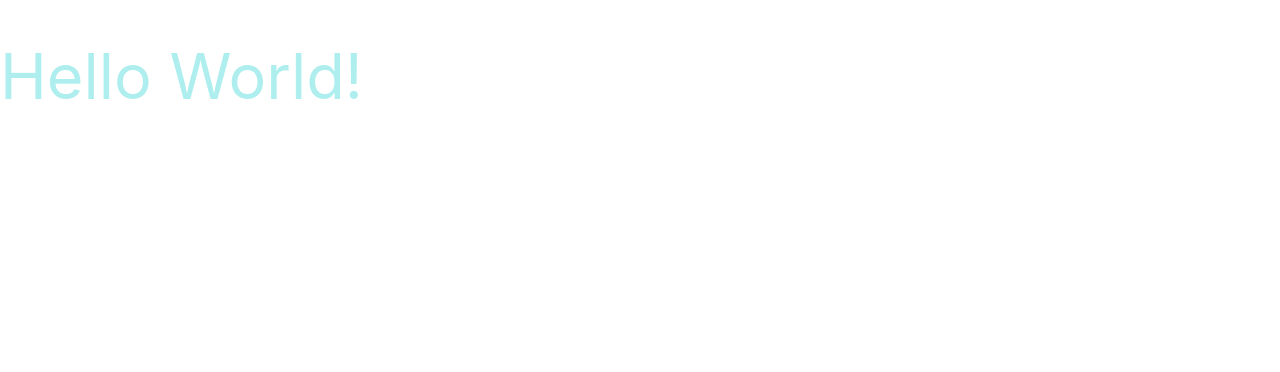
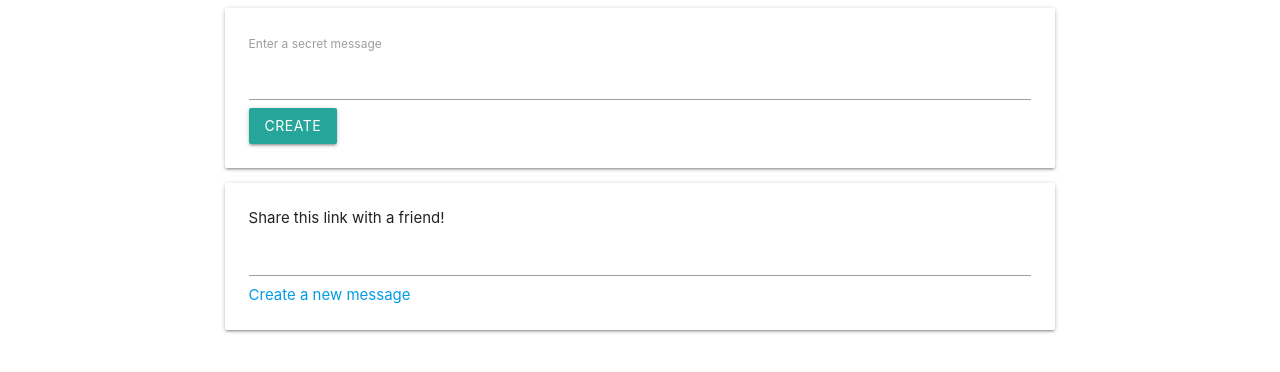
Before and after one commit to oybekabdulazizov/SecretMessage, a plain HTML site: page index.html in a window 1280 px wide. Drawn offline with nearby package versions, Linux system fonts and the light colour scheme.

Commit message:
handle form submission and encode the message into a link

```diff
--- a/app.js
+++ b/app.js
@@ -1 +1,8 @@
-console.log('Hello World!');
+document.querySelector('form').addEventListener('submit', event => {
+    event.preventDefault();
+    const messageInput = document.querySelector('#message-input');
+
+    const encryptedLink = btoa(messageInput.value);
+
+    document.querySelector('#link-input').value = encryptedLink;
+});
--- a/index.html
+++ b/index.html
@@ -7,13 +7,28 @@
     <link rel="stylesheet" href="https://cdnjs.cloudflare.com/ajax/libs/materialize/1.0.0/css/materialize.min.css">
     <title>Document</title>
     <style>
-        h1 {
-            color: paleturquoise;
+        h2 {
+            margin-top: 0;
         }
     </style>
 </head>
 <body>
-    <h1>Hello World!</h1>
+    <div class="row">
+        <div class="col s8 offset-s2">
+            <div class="card-panel">
+                <form>
+                    <label>Enter a secret message</label>
+                    <input id="message-input" />
+                    <button class="btn">Create</button>
+                </form>
+            </div>
+            <div class="card-panel">
+                Share this link with a friend!
+                <input id="link-input" />
+                <a href="./index.html">Create a new message</a>
+            </div>
+        </div>
+    </div>
     <script src="app.js"></script>
 </body>
 </html>
```
